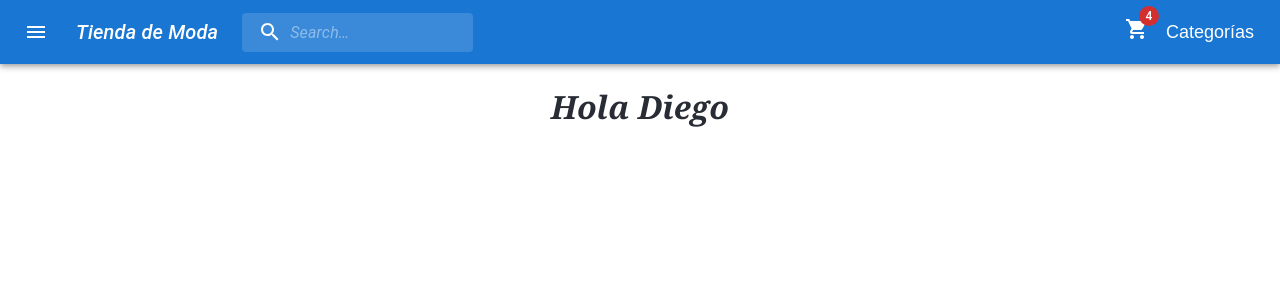
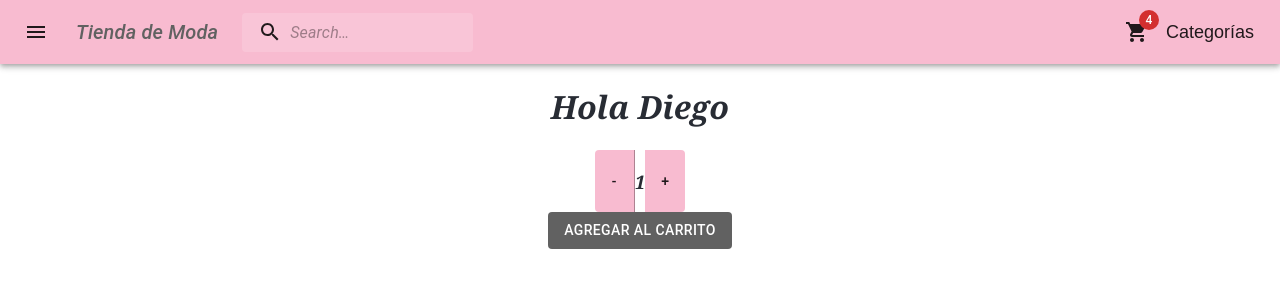
Before and after one commit to Cecilia-Alvarez/carrito, a React (Create React App) app: page / in a window 1280 px wide. Shown: the top 300 px of the page. Built offline with nearby package versions, Linux system fonts and the light colour scheme.

Commit message:
ItemCount

```diff
--- a/src/App.css
+++ b/src/App.css
@@ -4,6 +4,7 @@
   font-family:Georgia, 'Times New Roman', Times, serif;
   font-style:italic;
 }
+
 
 .App-logo {
   height: 40vmin;
--- a/src/App.js
+++ b/src/App.js
@@ -1,13 +1,30 @@
+import NavBar from "./Components/NavBar";
+import ItemListContainer from "./Components/ItemListContainer";
+import { createTheme } from '@mui/material/styles';
+import { ThemeProvider } from '@mui/material';
+import { pink } from '@mui/material/colors';
+import { grey } from '@mui/material/colors';
 import './App.css';
-import NavBar from './components/navbar/navbar';
-import ItemListContainer from './components/ItemListContainer/ItemListContainer';
+
+const theme = createTheme({
+  palette: {
+    primary: {
+      main:pink[100]
+    },
+    secondary: {
+      main:grey[700]
+    },
+  }
+})
 
 function App() {
   return (
-    <div className="App">
-      <NavBar/>
-      <ItemListContainer name="Diego"/>
-    </div>
+    <ThemeProvider theme={theme}>
+      <div className="App">
+        <NavBar/>
+        <ItemListContainer/>
+      </div>
+    </ThemeProvider>
   );
 }
 
--- /dev/null
+++ b/src/Components/ItemCount.jsx
@@ -0,0 +1,41 @@
+import { useState } from "react";
+import * as React from 'react';
+import ButtonGroup from '@mui/material/ButtonGroup';
+import Button from '@mui/material/Button';
+
+const ItemCount = ({stock, initial}) => {
+    const [count, setCount] = useState(initial)
+    const addItem = () => {
+        const newCount = count + 1
+        if(newCount <= stock){
+            setCount(newCount);
+        }
+    };
+
+    const restItem = () => {
+        const newCount = count - 1
+        if(newCount >= initial){
+            setCount(newCount);
+        }
+    };
+
+    const onAdd = () => {
+        const message = `Agregaste ${count} producto`;
+        (count == 1) ? alert(message) : alert(`${message}s`)
+    };
+
+  return (
+    <>
+    <ButtonGroup color="primary" disableElevation variant="contained">
+      <Button onClick={restItem}>-</Button>
+      <h3>{count}</h3>
+      <Button onClick={addItem}>+</Button>
+    </ButtonGroup>
+    <div>
+    <Button disableElevation variant="contained" color= "secondary" onClick={onAdd}>Agregar al carrito</Button>
+    </div>
+    </>
+    );
+}
+
+export default ItemCount;
--- /dev/null
+++ b/src/Components/ItemListContainer.jsx
@@ -0,0 +1,16 @@
+import { useState } from 'react';
+import TitleComponent from './TitleComponent';
+import ItemCount from "./ItemCount";
+
+const ItemListContainer = (props) => {
+    const [name, setName] = useState('Diego');
+
+    return (
+        <div>
+            <TitleComponent name={name}/>
+            <ItemCount stock={5} initial={1}/>
+        </div>
+    );
+}
+
+export default ItemListContainer;
--- a/src/components/navbar/navbar.jsx
+++ b/src/Components/NavBar.jsx
@@ -7,13 +7,12 @@ import IconButton from '@mui/material/IconButton';
 import Button from '@mui/material/Button';
 import Typography from '@mui/material/Typography';
 import InputBase from '@mui/material/InputBase';
-import Badge from '@mui/material/Badge';
 import MenuItem from '@mui/material/MenuItem';
 import Menu from '@mui/material/Menu';
 import MenuIcon from '@mui/icons-material/Menu';
 import SearchIcon from '@mui/icons-material/Search';
 import MoreIcon from '@mui/icons-material/MoreVert';
-import ShoppingCart from '../ShoppingCart/ShoppingCart';
+import ShoppingCart from './ShoppingCart';
 
 const Search = styled('div')(({ theme }) => ({
   position: 'relative',
@@ -56,6 +55,7 @@ const StyledInputBase = styled(InputBase)(({ theme }) => ({
 }));
 
 export default function NavBar() {
+
   const [anchorEl, setAnchorEl] = React.useState(null);
   const [mobileMoreAnchorEl, setMobileMoreAnchorEl] = React.useState(null);
 
@@ -122,12 +122,7 @@ export default function NavBar() {
       onClose={handleMobileMenuClose}
     >
       <MenuItem>
-        <IconButton size="large" aria-label="show 4 new items" color="inherit">
-          <Badge badgeContent={4} color="error">
-            <ShoppingCart />
-          </Badge>
-        </IconButton>
-        <p>Messages</p>
+        <ShoppingCart/>
       </MenuItem>
       <MenuItem onClick={handleMenuOpen}>
       <Button
@@ -144,7 +139,7 @@ export default function NavBar() {
 
   return (
     <Box sx={{ flexGrow: 1 }}>
-      <AppBar position="static">
+      <AppBar position="static" color="primary">
         <Toolbar>
           <IconButton
             size="large"
@@ -159,6 +154,7 @@ export default function NavBar() {
             variant="h6"
             noWrap
             component="div"
+            color="secondary"
             sx={{ display: { xs: 'none', sm: 'block' } }}
           >
             Tienda de Moda
@@ -174,11 +170,7 @@ export default function NavBar() {
           </Search>
           <Box sx={{ flexGrow: 1 }} />
           <Box sx={{ display: { xs: 'none', md: 'flex' } }}>
-            <IconButton size="large" aria-label="show 4 new items" color="inherit">
-              <Badge badgeContent={4} color="error">
-                <ShoppingCart/>
-              </Badge>
-            </IconButton>
+            <ShoppingCart/>
             <IconButton
               size="small"
               edge="end"
--- /dev/null
+++ b/src/Components/ShoppingCart.jsx
@@ -0,0 +1,19 @@
+import { Component } from 'react';
+import ShoppingCartIcon from '@mui/icons-material/ShoppingCart';
+import IconButton from '@mui/material/IconButton';
+import Badge from '@mui/material/Badge';
+
+class ShoppingCart extends Component {
+
+    render() {
+        return <div>
+        <IconButton size="large" aria-label="show 4 new items" color="inherit">
+          <Badge badgeContent={4} color="error">
+           <ShoppingCartIcon/>
+          </Badge>
+        </IconButton>
+        </div>;
+    }
+}
+
+export default ShoppingCart;
--- /dev/null
+++ b/src/Components/TitleComponent.jsx
@@ -0,0 +1,9 @@
+const TitleComponent = ({name}) => {
+    return (
+        <div>
+            <h1>Hola {name}</h1>
+        </div>
+    );
+}
+
+export default TitleComponent;
--- a/src/components/ItemListContainer/ItemListContainer.jsx
+++ /dev/null
@@ -1,17 +0,0 @@
-import { Component } from 'react';
-
-class ItemListContainer extends Component {
-    constructor(props){
-        super(props)
-        this.state = {
-            title: "Hola"
-        }
-    }
-    render() {
-        return <div>
-            <h1>{this.state.title} {this.props.name}</h1>
-        </div>;
-    }
-}
-
-export default ItemListContainer;
--- a/src/components/ShoppingCart/ShoppingCart.jsx
+++ /dev/null
@@ -1,10 +0,0 @@
-import { Component } from 'react';
-import ShoppingCartIcon from '@mui/icons-material/ShoppingCart';
-
-class ShoppingCart extends Component {
-    render() {
-        return <div><ShoppingCartIcon/></div>;
-    }
-}
-
-export default ShoppingCart;
```
